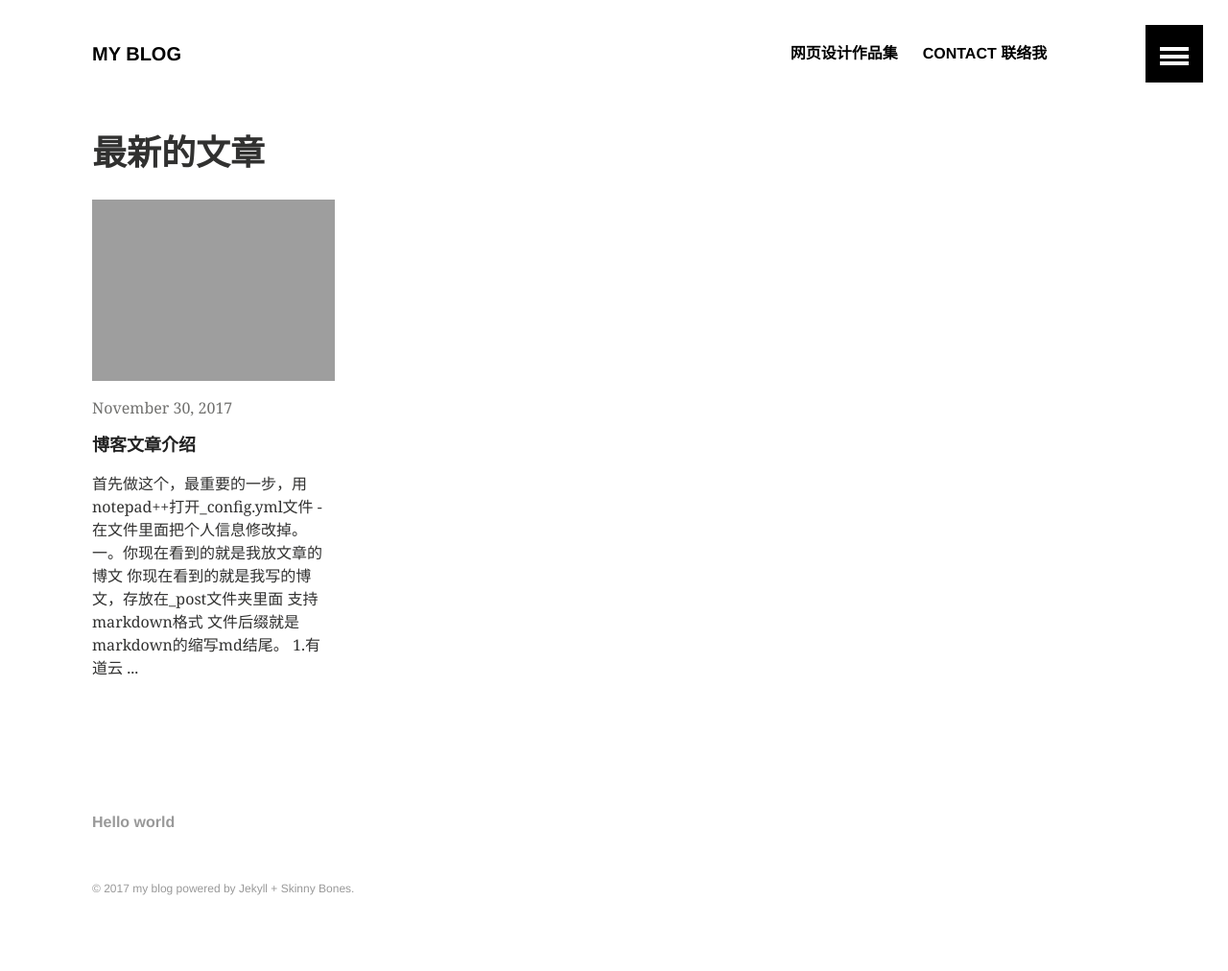
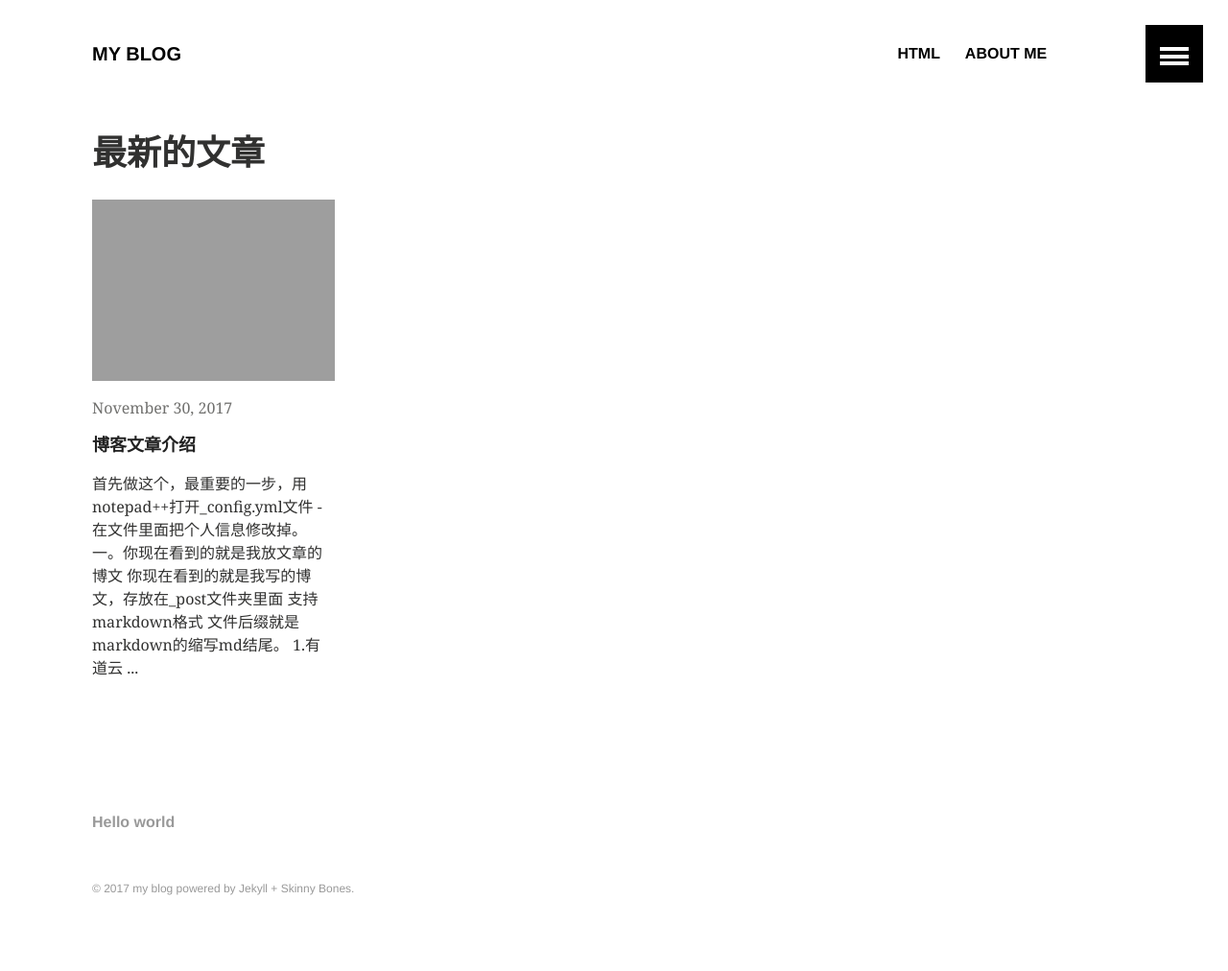
Before and after one commit to gerly1980/Jekyll, a Jekyll site: the page built from index.md, in a window 1280 px wide. Shown: the whole page at 96% size. Built offline with Jekyll 4.4.1, drawn with Linux system fonts in a browser that asks for light colours.

Commit message:
漫漫长路1.4

```diff
--- a/_data/navigation.yml
+++ b/_data/navigation.yml
@@ -1,15 +1,15 @@
 # Site navigation links
 
-- title: 网页设计作品集
+- title: HTML
   url: /portfolio/
-  excerpt: "网页设计的个人作品集"
+  excerpt: "RWD 笔记"
 
 
-- title: 信息可视化作品集
+- title: tableau
   url: /infovis/
-  excerpt: "信息可视化的个人作品集"
+  excerpt: "信息可视化作品集"
 
-  title: Contact 联络我
+  title: About me
   url: /contact/
-  excerpt: "联络我"
+  excerpt: "关于我"
   image: Pigeon_post.jpg
```
